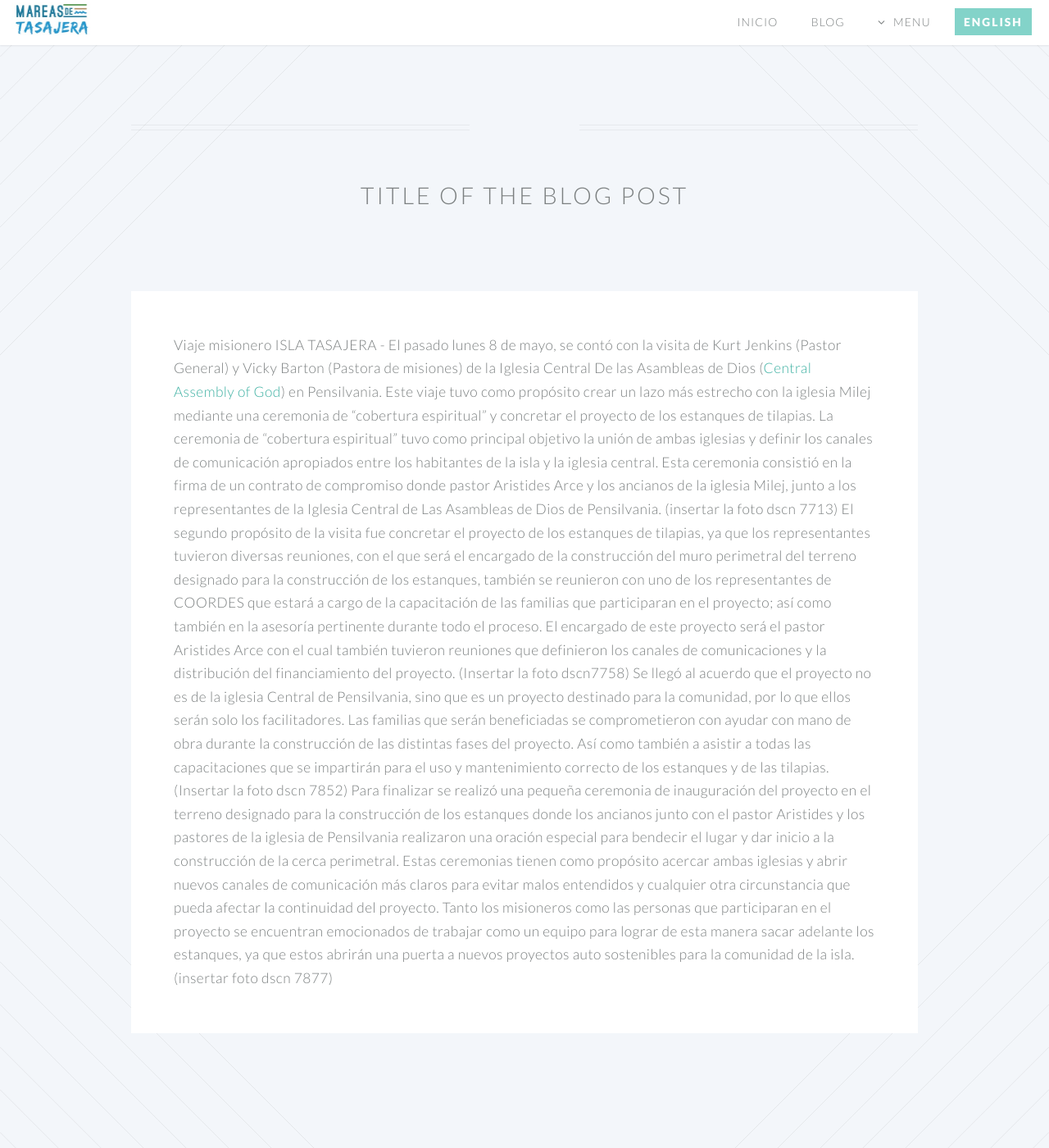
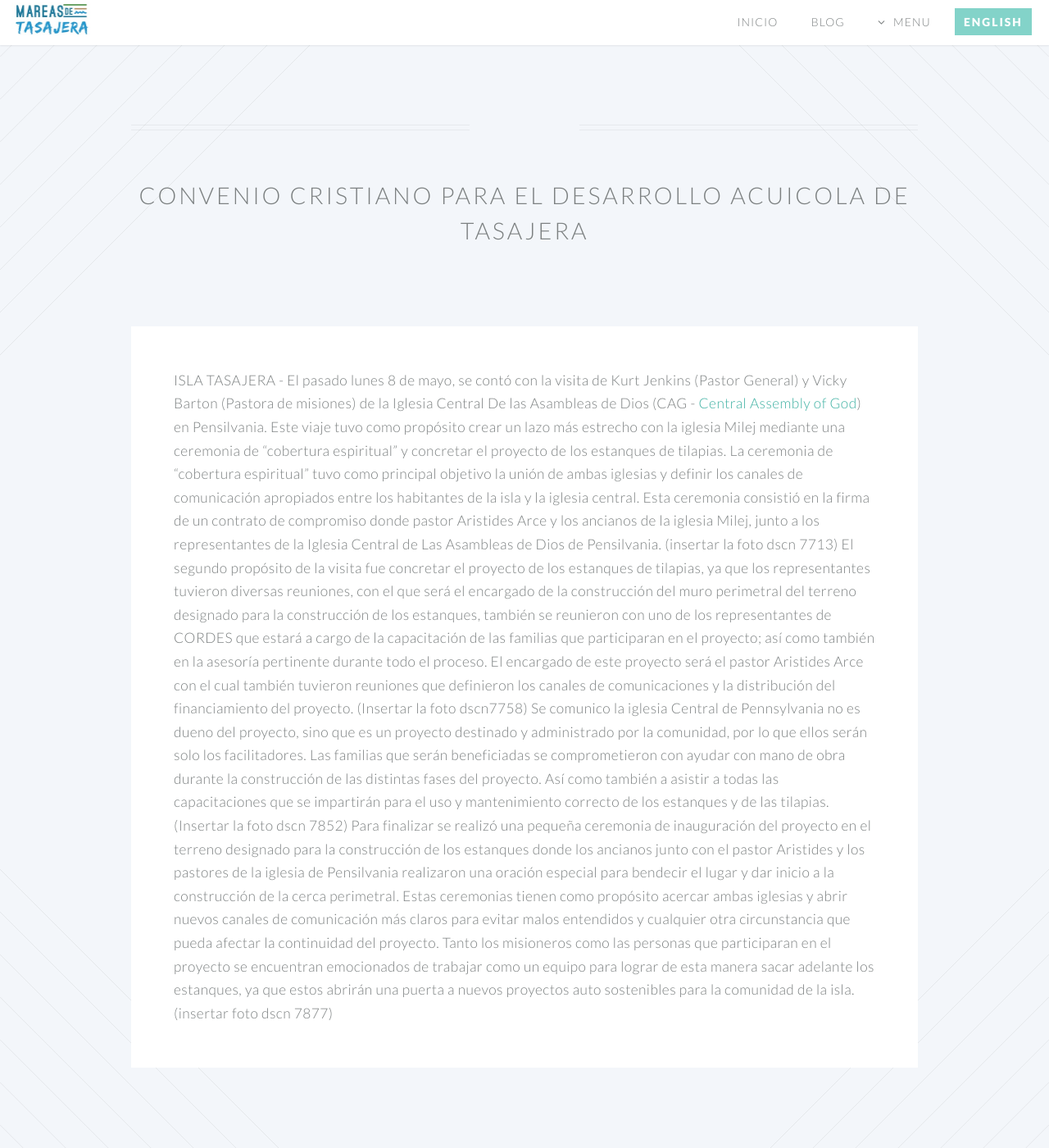
Before and after one commit to danteo90/danteo90.github.io, a Jekyll site: the page built from blog_1.html, in a window 1280 px wide and 1400 px high. Shown: the whole window at 82% size. Built offline with Jekyll 4.4.1, drawn with Linux system fonts in a browser that asks for light colours.

Commit message:
Update blog_1.html

```diff
--- a/blog_1.html
+++ b/blog_1.html
@@ -4,19 +4,21 @@ layout: default
 
     <article id="main">
   <header class="special container">
-    <h2 class="post-title">Title of the Blog post</h2>
+    <h2 class="post-title">Convenio Cristiano para el desarrollo acuicola de Tasajera</h2>
     <p class="post-meta">{{ page.date | date: "%b %-d, %Y" }}{% if page.author %} • {{ page.author }}{% endif %}{% if page.meta %} • {{ page.meta }}{% endif %}</p>
   </header>
 
   <section class="style4 wrapper container">
-    Viaje misionero
-ISLA TASAJERA - El pasado lunes 8 de mayo, se contó con la visita de Kurt Jenkins (Pastor General) y Vicky Barton (Pastora de misiones) de la Iglesia Central De las Asambleas de Dios (<a href="" target="_blank">Central Assembly of God</a>) en Pensilvania.
-Este viaje tuvo como propósito crear un lazo más estrecho con la iglesia Milej mediante una ceremonia de “cobertura espiritual” y concretar el proyecto de los estanques de tilapias.
-La ceremonia de “cobertura espiritual” tuvo como principal objetivo la unión de ambas iglesias y definir los canales de comunicación apropiados entre los habitantes de la isla y la iglesia central. Esta ceremonia consistió en la firma de un contrato de compromiso donde pastor Aristides Arce y los ancianos de la iglesia Milej, junto a los representantes de la Iglesia Central de Las Asambleas de Dios de Pensilvania. (insertar la foto dscn 7713)
+    ISLA TASAJERA - El pasado lunes 8 de mayo, se contó con la visita de Kurt Jenkins (Pastor General) y Vicky Barton (Pastora de misiones) de la Iglesia Central De las Asambleas de Dios (CAG - <a href="" target="_blank">Central Assembly of God</a>) en Pensilvania.
+      Este viaje tuvo como propósito crear un lazo más estrecho con la iglesia Milej mediante una ceremonia de “cobertura espiritual” y concretar el proyecto de los estanques de tilapias. La ceremonia de “cobertura espiritual” tuvo como principal objetivo la unión de ambas iglesias y definir los canales de comunicación apropiados entre los habitantes de la isla y la iglesia central. Esta ceremonia consistió en la firma de un contrato de compromiso donde pastor Aristides Arce y los ancianos de la iglesia Milej, junto a los representantes de la Iglesia Central de Las Asambleas de Dios de Pensilvania.
 
-El segundo propósito de la visita fue concretar el proyecto de los estanques de tilapias, ya que los representantes tuvieron diversas reuniones, con el que será el encargado de la construcción del muro perimetral del terreno designado para la construcción de los estanques, también se reunieron con uno de los representantes de COORDES que estará a cargo de la capacitación de las familias que participaran en el proyecto; así como también en la asesoría pertinente durante todo el proceso.  El encargado de este proyecto será el pastor Aristides Arce con el cual también tuvieron reuniones que definieron los canales de comunicaciones y la distribución del financiamiento del proyecto. (Insertar la foto dscn7758)
-Se llegó al acuerdo que el proyecto no es de la iglesia Central de Pensilvania, sino que es un proyecto destinado para la comunidad, por lo que ellos serán solo los facilitadores. Las familias que serán beneficiadas se comprometieron con ayudar con mano de obra durante la construcción de las distintas fases del proyecto. Así como también a asistir a todas las capacitaciones que se impartirán para el uso y mantenimiento correcto de los estanques y de las tilapias.(Insertar la foto dscn 7852)
-Para finalizar se realizó una pequeña ceremonia de inauguración del proyecto en el terreno designado para la construcción de los estanques donde los ancianos junto con el pastor Aristides y los pastores de la iglesia de Pensilvania realizaron una oración especial para bendecir el lugar y dar inicio a la construcción de la cerca perimetral.  Estas ceremonias tienen como propósito acercar ambas iglesias y abrir nuevos canales de comunicación más claros para evitar malos entendidos y cualquier otra circunstancia que pueda afectar la continuidad del proyecto.
+      (insertar la foto dscn 7713)
+
+      El segundo propósito de la visita fue concretar el proyecto de los estanques de tilapias, ya que los representantes tuvieron diversas reuniones, con el que será el encargado de la construcción del muro perimetral del terreno designado para la construcción de los estanques, también se reunieron con uno de los representantes de CORDES que estará a cargo de la capacitación de las familias que participaran en el proyecto; así como también en la asesoría pertinente durante todo el proceso.  El encargado de este proyecto será el pastor Aristides Arce con el cual también tuvieron reuniones que definieron los canales de comunicaciones y la distribución del financiamiento del proyecto.
+      (Insertar la foto dscn7758)
+      Se comunico la iglesia Central de Pennsylvania no es dueno del proyecto, sino que es un proyecto destinado y administrado por la comunidad, por lo que ellos serán solo los facilitadores. Las familias que serán beneficiadas se comprometieron con ayudar con mano de obra durante la construcción de las distintas fases del proyecto. Así como también a asistir a todas las capacitaciones que se impartirán para el uso y mantenimiento correcto de los estanques y de las tilapias.
+      (Insertar la foto dscn 7852)
+      Para finalizar se realizó una pequeña ceremonia de inauguración del proyecto en el terreno designado para la construcción de los estanques donde los ancianos junto con el pastor Aristides y los pastores de la iglesia de Pensilvania realizaron una oración especial para bendecir el lugar y dar inicio a la construcción de la cerca perimetral.  Estas ceremonias tienen como propósito acercar ambas iglesias y abrir nuevos canales de comunicación más claros para evitar malos entendidos y cualquier otra circunstancia que pueda afectar la continuidad del proyecto.
 Tanto los misioneros como las personas que participaran en el proyecto  se encuentran emocionados de trabajar como un equipo para lograr de esta manera sacar adelante los estanques, ya que estos abrirán una puerta a nuevos proyectos auto sostenibles para la comunidad de la isla. (insertar foto dscn 7877)
 
   </section>
```
